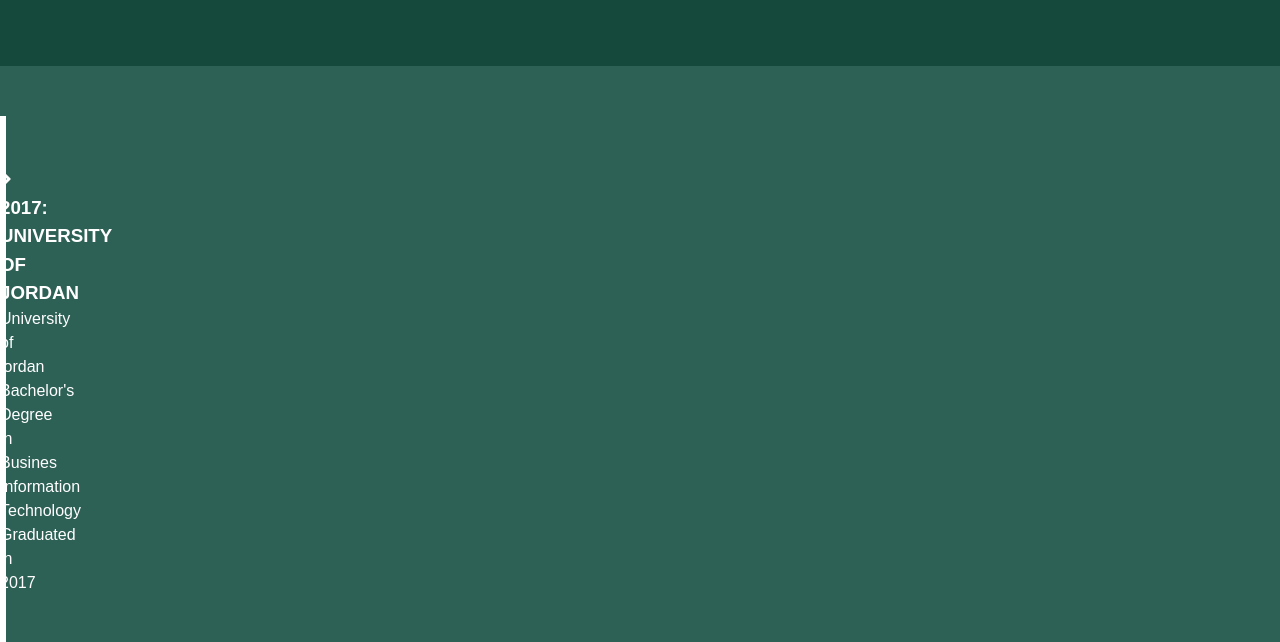
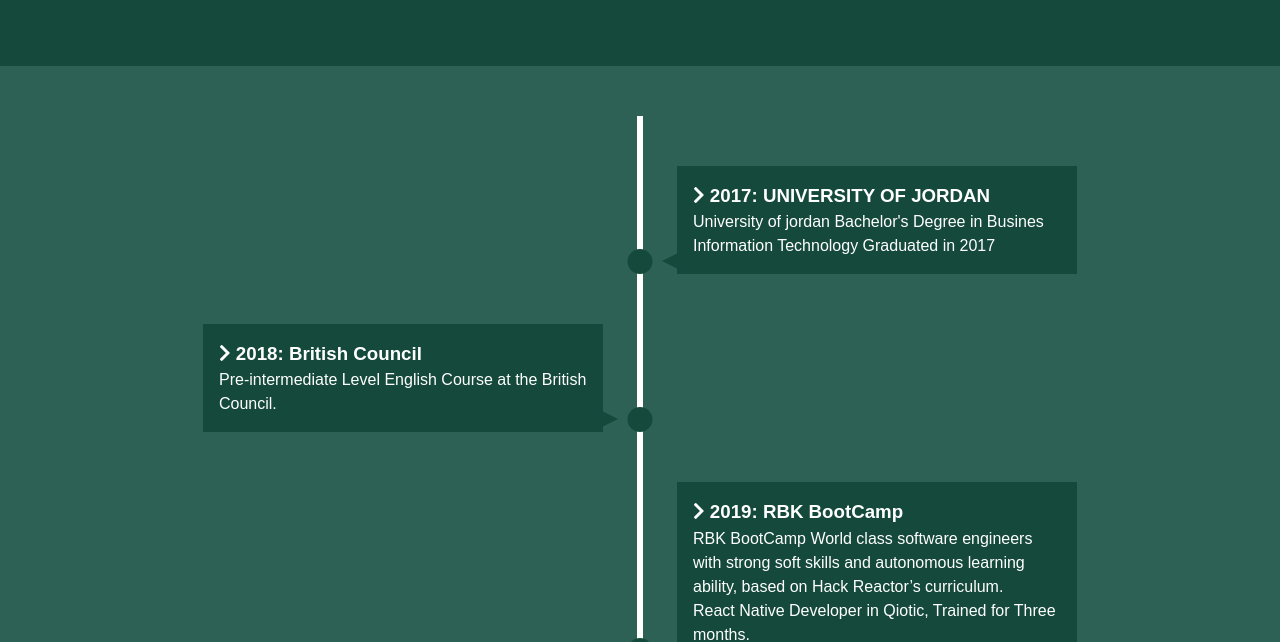
Before and after one commit to RawanAkAzz/Knowledge-Resume, a plain HTML site: page index.html in a window 1280 px wide. Shown: the part 145-787 px from the top of the page. Drawn offline with Linux system fonts and the light colour scheme.

Commit message:
updateResume

```diff
--- a/style.css
+++ b/style.css
@@ -11,7 +11,7 @@
 }
 
 body {
-  font: normal 1rem/1.5 'Arial' , sans-serif;
+  font: normal 1rem/1.5 "Arial", sans-serif;
   background: var(--primary-color);
   color: #fff;
   overflow-x: hidden;
@@ -25,7 +25,7 @@ body {
 
 .container {
   max-width: var(--max-width);
-  margin: 0 auto ;
+  margin: 0 auto;
   text-align: center;
 }
 
@@ -38,17 +38,70 @@ h1 {
   padding: 50px 0;
 }
 
- /*Create Line */
+/*Create Line */
 #detailes ul li {
   list-style: none;
   position: relative;
   width: 6px;
-  /* margin: 0 auto;  */
+  margin: 0 auto;
   padding-top: 50px;
   background: #fff;
 }
 
 /* Boxes*/
 #detailes ul li div {
+  position: relative;
+  bottom: 0;
+  width: 400px;
+  padding: 1rem;
+  background: var(--secondary-color);
+  transition: all 0.5s ease-in-out;
+}
 
+/* Right Side */
+#detailes ul li:nth-child(odd) div {
+  left: 40px;
 }
+
+/* Left Side */
+#detailes ul li:nth-child(even) div {
+  left: -434px;
+}
+
+/* Dots */
+#detailes ul li::after {
+  content: "";
+  position: absolute;
+  left: 50%;
+  bottom: 0;
+  width: 25px;
+  height: 25px;
+  background: var(--secondary-color);
+  transform: translateX(-50%);
+  border-radius: 50%;
+  transition: background 0.5s ease-in-out;
+}
+
+/* Arrows Base */
+#detailes div::before {
+  content: "";
+  position: absolute;
+  bottom: 5px;
+  width: 0;
+  height: 0;
+  border-style: solid;
+}
+
+/* Right Side Arrows */
+#detailes ul li:nth-child(odd) div::before {
+  left: -15px;
+  border-width: 8px 16px 8px 0;
+  border-color: transparent var(--secondary-color) transparent transparent;
+}
+
+/* Left Side Arrows */
+#detailes ul li:nth-child(even) div::before {
+  right: -15px;
+  border-width: 8px 0 8px 16px;
+  border-color: transparent transparent transparent var(--secondary-color);
+}
```
